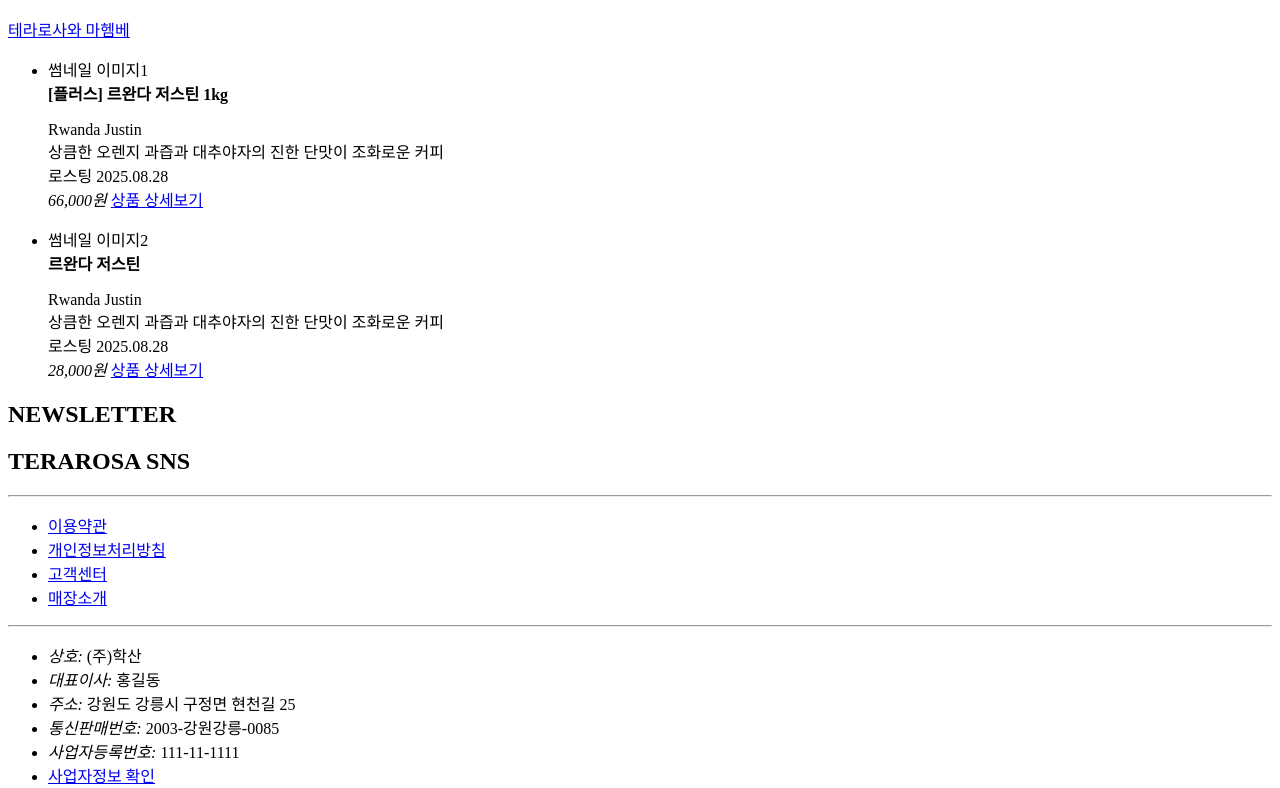
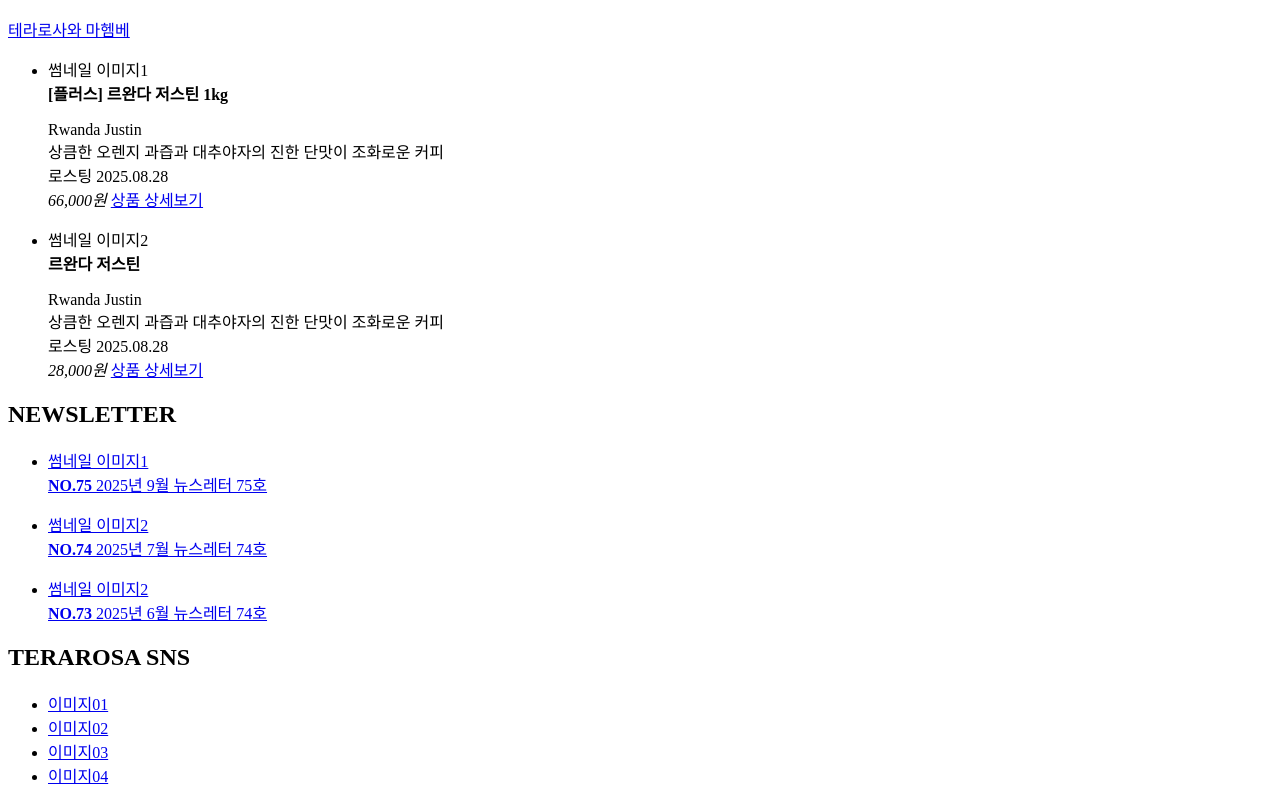
Before and after one commit to HyeonBin2379/learn-html, a plain HTML site: page exercise/terarosa-main-clone.html in a window 1280 px wide. Shown: the part 2012-2800 px from the top of the page. Drawn offline with Linux system fonts and the light colour scheme.

Commit message:
Add terarosa-main-clone.html

```diff
--- a/exercise/terarosa-main-clone.html
+++ b/exercise/terarosa-main-clone.html
@@ -77,10 +77,9 @@
             </ul>
           </nav>
         </div>
-        <hr />
       </div>
     </header>
-
+    <hr />
     <main>
       <section>
         <h2>RECOMMENDATION</h2>
@@ -282,13 +281,71 @@
       <section>
         <h2>NEWSLETTER</h2>
         <div>
-
+          <div>
+            <ul>
+              <li>
+                <p>
+                  <a href="#">
+                    <div>
+                      <div>썸네일 이미지1</div>
+                      <div>
+                        <strong>NO.75</strong>
+                        <span>2025년 9월 뉴스레터 75호</span>
+                      </div>
+                    </div>
+                  </a>
+                </p>
+              </li>
+              <li>
+                <p>
+                  <a href="#">
+                    <div>
+                      <div>썸네일 이미지2</div>
+                      <div>
+                        <strong>NO.74</strong>
+                        <span>2025년 7월 뉴스레터 74호</span>
+                      </div>
+                    </div>
+                  </a>
+                </p>
+              </li>
+              <li>
+                <p>
+                  <a href="#">
+                    <div>
+                      <div>썸네일 이미지2</div>
+                      <div>
+                        <strong>NO.73</strong>
+                        <span>2025년 6월 뉴스레터 74호</span>
+                      </div>
+                    </div>
+                  </a>
+                </p>
+              </li>
+            </ul>
+          </div>
         </div>
       </section>
       <section>
         <h2>TERAROSA SNS</h2>
         <div>
-
+          <ul>
+            <li><a href="#">이미지01</a></li>
+            <li><a href="#">이미지02</a></li>
+            <li><a href="#">이미지03</a></li>
+            <li><a href="#">이미지04</a></li>
+            <li><a href="#">이미지05</a></li>
+            <li><a href="#">이미지06</a></li>
+            <li><a href="#">이미지07</a></li>
+            <li><a href="#">이미지08</a></li>
+            <li><a href="#">이미지09</a></li>
+            <li><a href="#">이미지10</a></li>
+          </ul>
+        </div>
+        <div>
+          <a href="#">테라로사 인스타그램</a>
+          <a href="#">테라로사 유튜브</a>
+          <a href="#">테라로사 오픈카톡</a>
         </div>
       </section>
     </main>
@@ -327,7 +384,7 @@
             </ul>
             <small>©2004 TERAROSA COFFEE. ALL RIGHT RESERVED.</small>
             <ul>
-              <li><a href="#">terarosacoffee</a></li>
+              <li><a href="#">테라로사 인스타그램</a></li>
               <li><a href="#">테라로사 유튜브</a></li>
               <li><a href="#">테라로사 오픈카톡</a></li>
             </ul>
```
